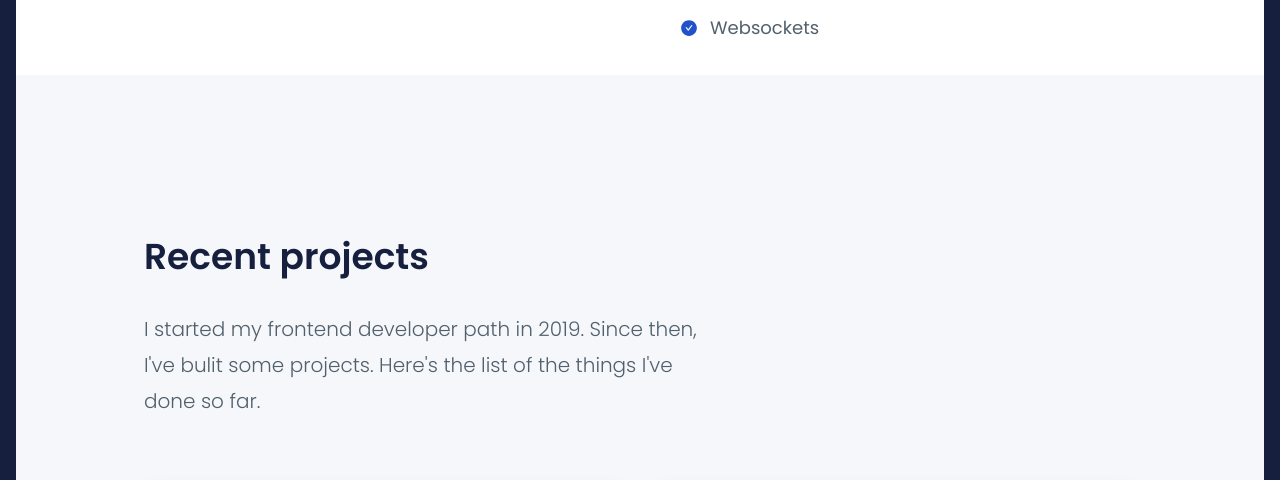
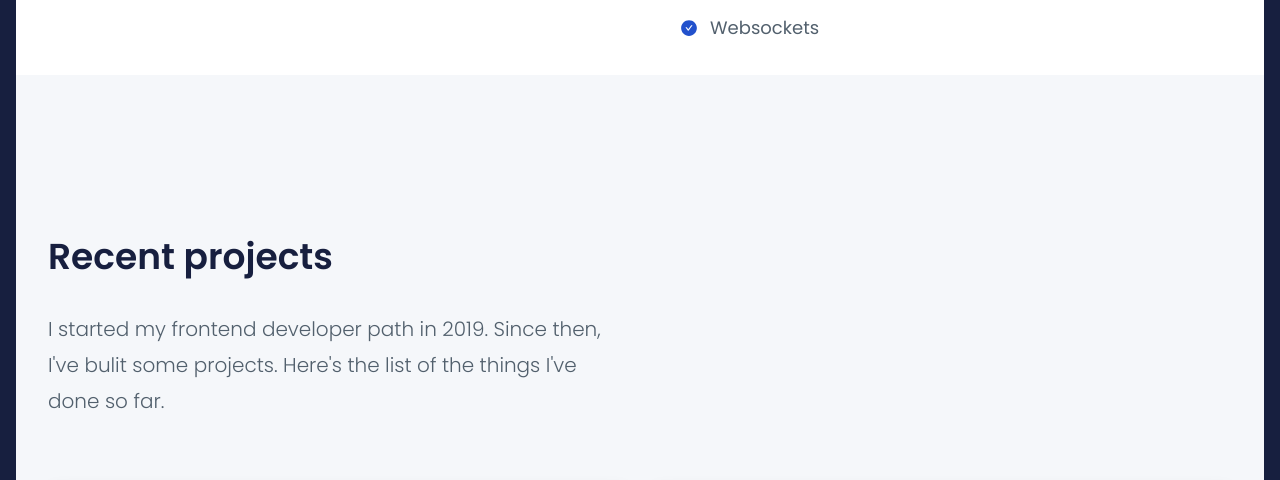
Before and after one commit to Karol-Czyzewski/Karol-Czyzewski.github.io, a website: page src/content/index.html in a window 1280 px wide. Shown: the part 2046-2526 px from the top of the page. Drawn offline with nearby package versions, Linux system fonts and the light colour scheme; files that its build step writes are made by us from their sources; files whose address does not match are found by name.

Commit message:
fix projects section/add max-width container

```diff
--- a/src/content/index.html
+++ b/src/content/index.html
@@ -82,6 +82,7 @@
   </section>
 
   <section class="projects" id="projects">
+    <div class="projects__container">
     <h2 class="projects__header">Recent projects</h2>
     <p class="projects__description">I started my frontend developer path in 2019. Since then, I've bulit some projects. Here's the list of the things I've done so far.</p>
     <ul class="projects__list projects__list-js">
@@ -115,6 +116,7 @@
 
 
     </ul>
+  </div>
   </section>
 
   <footer class="contact" id="contact" >
--- a/src/scss/_projects.scss
+++ b/src/scss/_projects.scss
@@ -3,9 +3,12 @@
   }
 
 .projects {
-
     background:  $lightgrey;
-    padding: 128px;
+    &__container{
+      padding: 128px 0;
+      max-width: 1184px;
+      margin: 0 auto;
+    }
     &__header {
     font-style: normal;
     font-weight: 600;
@@ -22,6 +25,7 @@
     color: $darkgrey;
     }
     &__list {
+
       padding: 0;
       margin: 0;
       display: grid;
```
